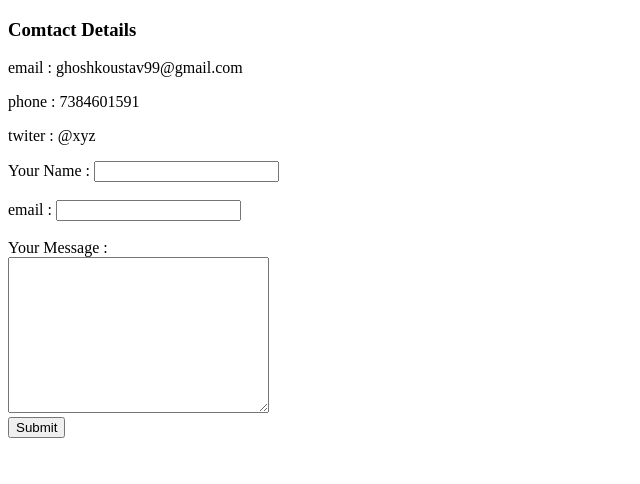
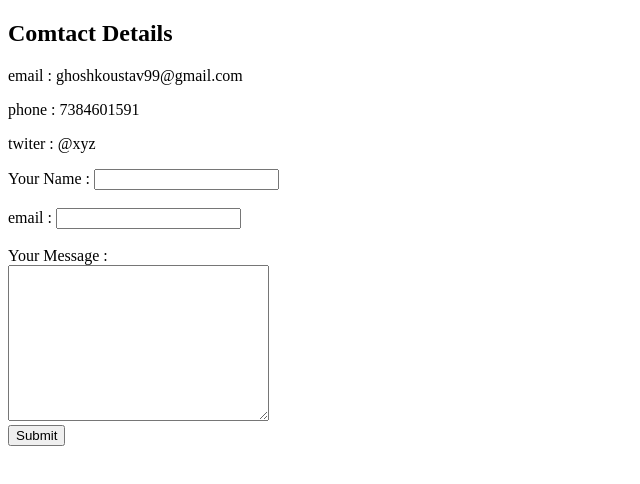
Before and after one commit to koustav01/cv, a plain HTML site: page contact.html in a window 1280 px wide. Shown: the whole page, without its empty margins (0-640 px from the left). Drawn offline with Linux system fonts and the light colour scheme.

Commit message:
Update contact.html

```diff
--- a/contact.html
+++ b/contact.html
@@ -7,7 +7,7 @@
     <title>Contact Me</title>
 </head>
 <body>
-    <h3>Comtact Details</h3>
+    <h2>Comtact Details</h2>
     <p>email  : ghoshkoustav99@gmail.com</p>
     <p>phone  : 7384601591</p>
     <p>twiter : @xyz</p>
```
